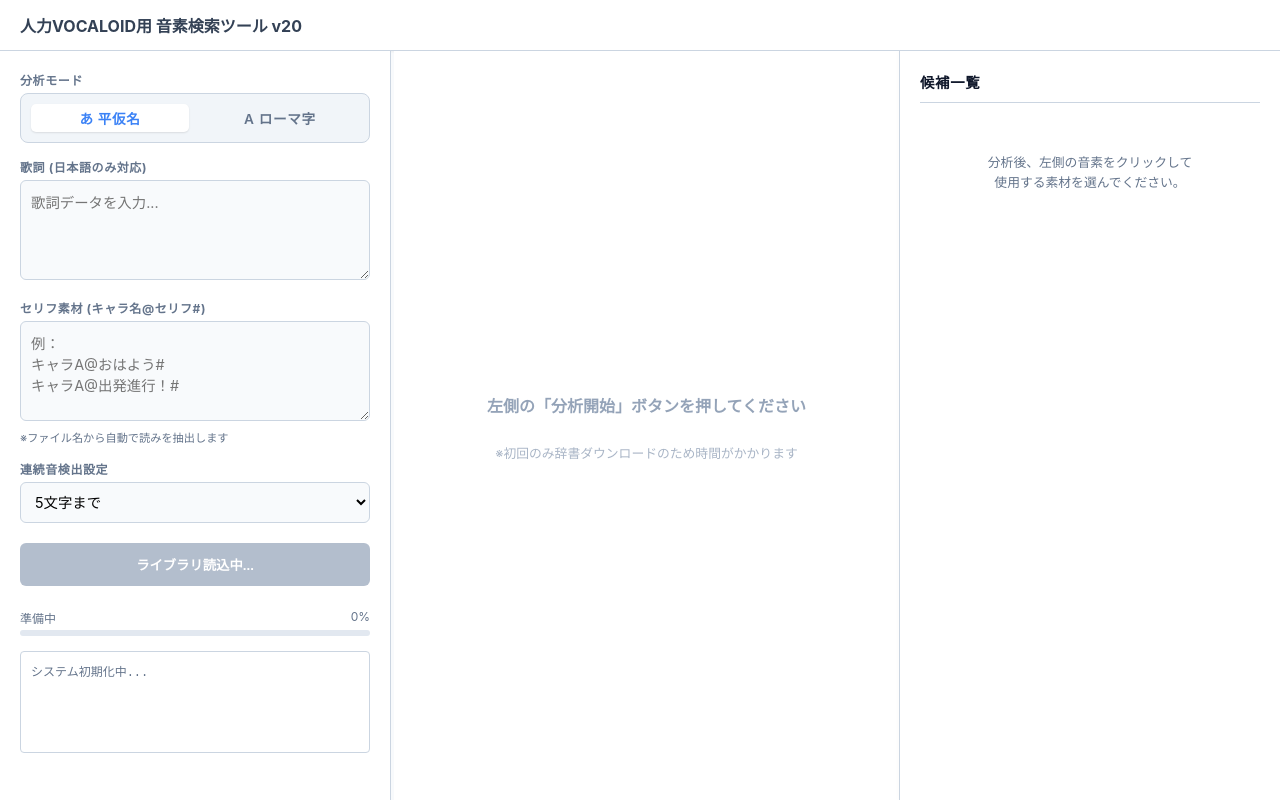
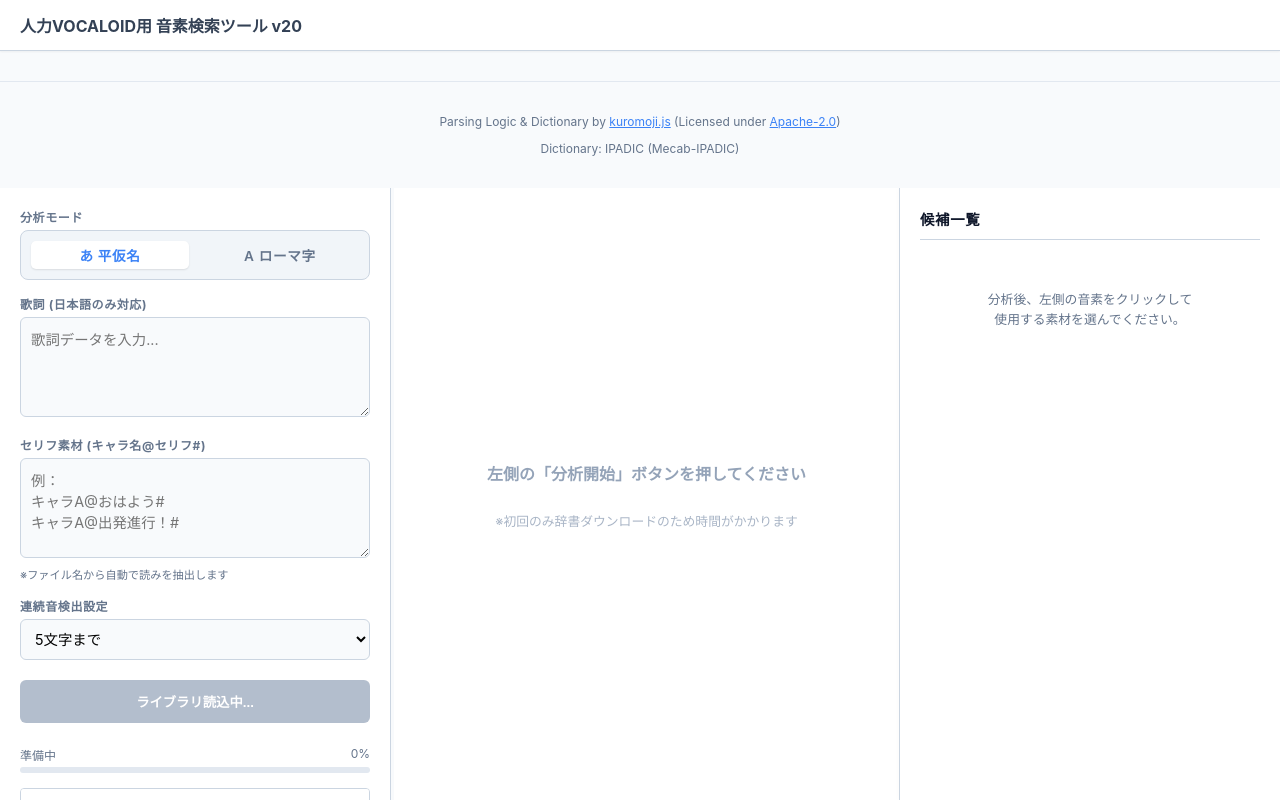
Before and after one commit to qwertYoshi2444/phoneme-finder, a plain HTML site: page index.html in a window 1280 px wide. Drawn offline with Linux system fonts and the light colour scheme; a script that the page names is missing.

Commit message:
Update index.html

```diff
--- a/index.html
+++ b/index.html
@@ -195,7 +195,15 @@
 <header>
     <h1>人力VOCALOID用 音素検索ツール v20</h1>
 </header>
-
+<footer style="margin-top: 30px; padding: 20px; text-align: center; font-size: 0.75rem; color: #64748b; border-top: 1px solid #e2e8f0;">
+    <p>
+        Parsing Logic & Dictionary by <a href="https://github.com/takuyaa/kuromoji.js" target="_blank" style="color: #3b82f6;">kuromoji.js</a>
+        (Licensed under <a href="https://www.apache.org/licenses/LICENSE-2.0" target="_blank" style="color: #3b82f6;">Apache-2.0</a>)
+    </p>
+    <p>
+        Dictionary: IPADIC (Mecab-IPADIC)
+    </p>
+</footer>
 <div class="container">
     <div class="input-panel">
         <div>
```
